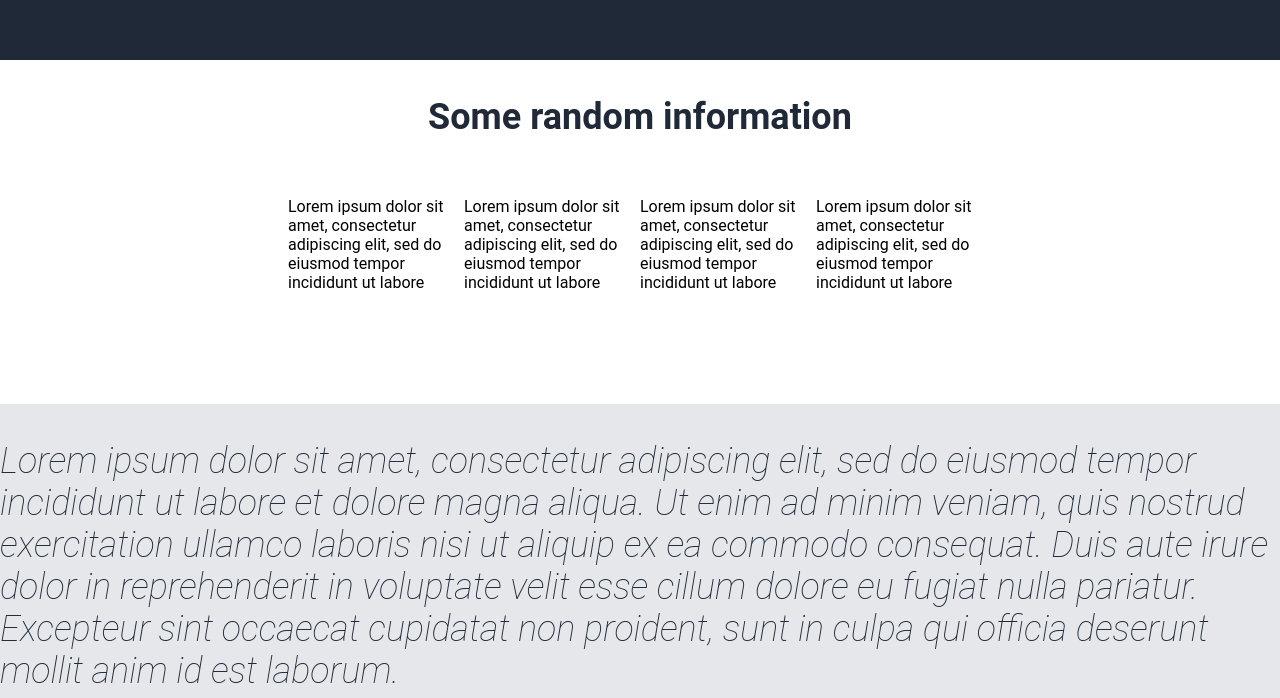
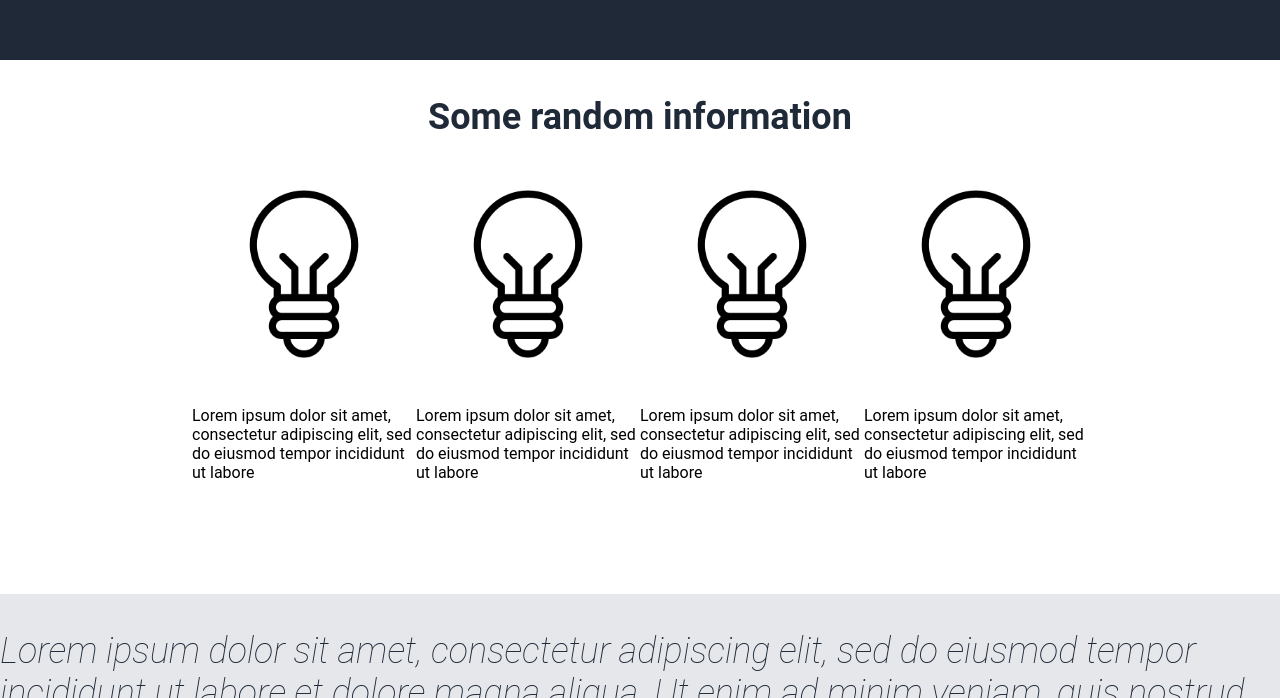
Before and after one commit to stevenmck97/landing-page-project, a plain HTML site: page index.html in a window 1280 px wide. Shown: the part 671-1369 px from the top of the page. Drawn offline with Linux system fonts and the light colour scheme.

Commit message:
Aligned items to centrer. Add lightbulb gif.

```diff
--- a/index.html
+++ b/index.html
@@ -40,22 +40,22 @@
 
         <div class="item-container">
         <div class="item">
-            <img src="" alt="">
+            <img src="idea.gif" alt="idea gif" class="idea-gif">
             <p>Lorem ipsum dolor sit amet, consectetur adipiscing elit, sed do eiusmod tempor incididunt ut labore</p>
         </div>
 
         <div class="item">
-            <img src="" alt="">
+            <img src="idea.gif" alt="idea gif" class="idea-gif">
             <p>Lorem ipsum dolor sit amet, consectetur adipiscing elit, sed do eiusmod tempor incididunt ut labore</p>
         </div>
 
         <div class="item">
-            <img src="" alt="">
+            <img src="idea.gif" alt="idea gif" class="idea-gif">
             <p>Lorem ipsum dolor sit amet, consectetur adipiscing elit, sed do eiusmod tempor incididunt ut labore</p>
         </div>
 
         <div class="item">
-            <img src="" alt="">
+            <img src="idea.gif" alt="idea gif" class="idea-gif">
             <p>Lorem ipsum dolor sit amet, consectetur adipiscing elit, sed do eiusmod tempor incididunt ut labore</p>
         </div>
     </div>
--- a/styles.css
+++ b/styles.css
@@ -113,6 +113,13 @@ body {
 .item-container {
     display: flex;
     margin: 0 18em 6em 18em;
+    align-items: center;
+    justify-content: center;
+}
+
+.idea-gif {
+    width: 14em;
+    height: 14em;
 }
 
 /* Third Container */
```
Also changed, not shown: idea.gif (added).
